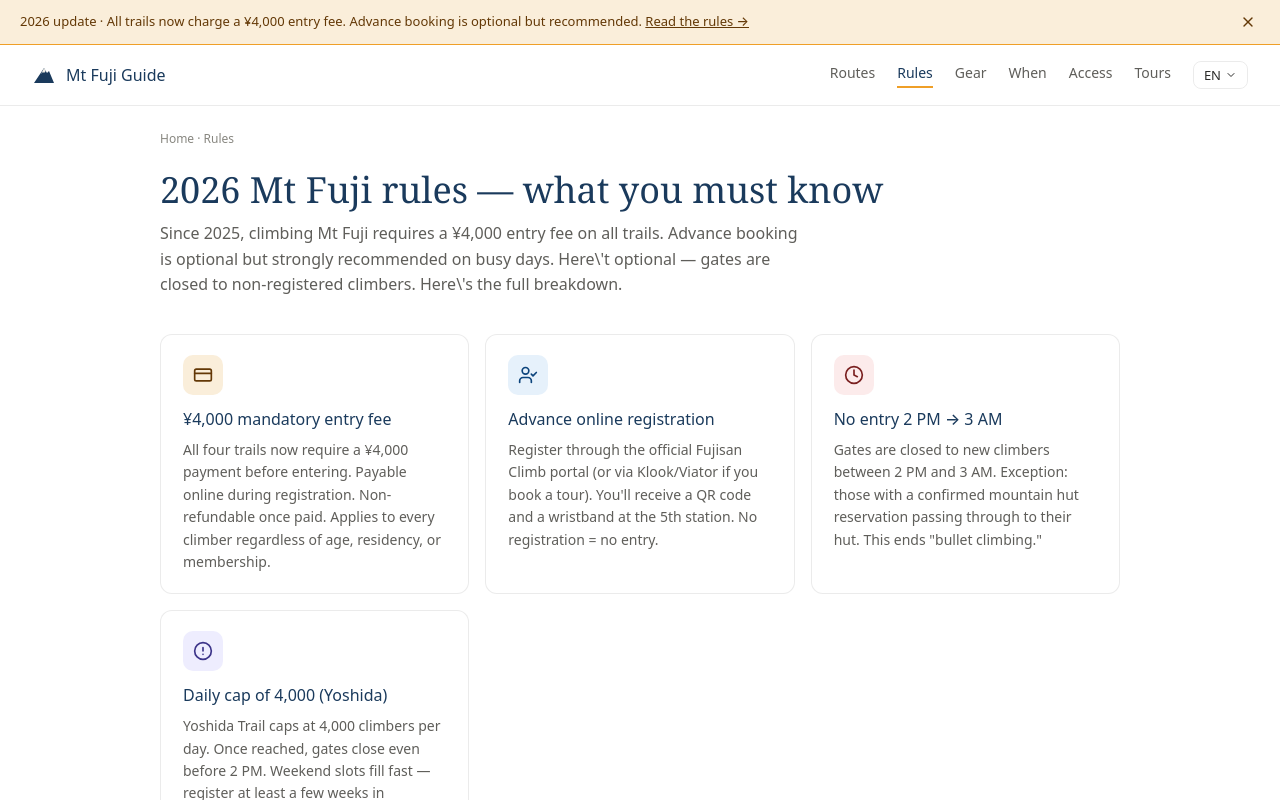
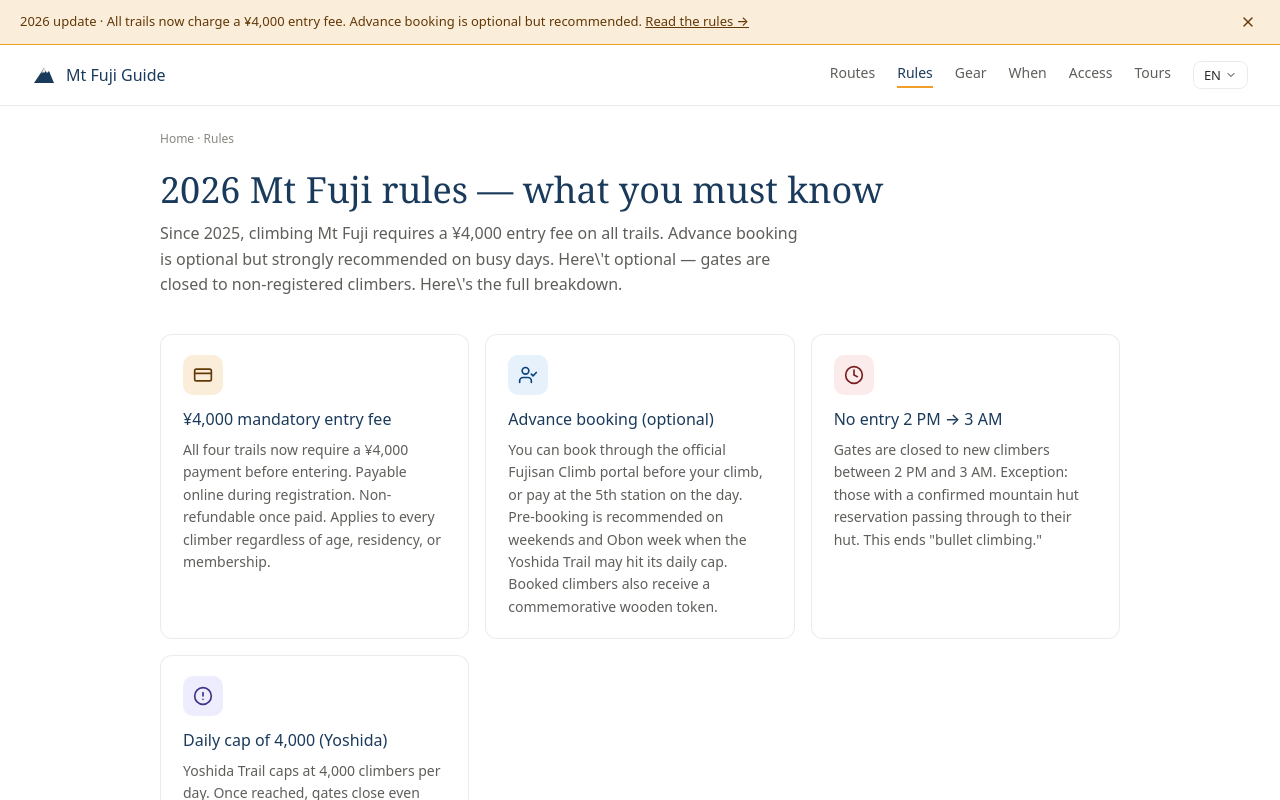
Before and after one commit to okome-haru/mtfuji-guide, a Next.js app: page /rules in a window 1280 px wide. Shown: the top 800 px of the page. Built offline with nearby package versions, Linux system fonts and the light colour scheme; no server answers.

Commit message:
Update page.jsx

```diff
--- a/app/rules/page.jsx
+++ b/app/rules/page.jsx
@@ -22,8 +22,8 @@ const RULES = [
   },
   {
     icon: UserCheck,
-    title: 'Advance online registration',
-    body: 'Register through the official Fujisan Climb portal (or via Klook/Viator if you book a tour). You\'ll receive a QR code and a wristband at the 5th station. No registration = no entry.',
+    title: 'Advance booking (optional)',
+     body: 'You can book through the official Fujisan Climb portal before your climb, or pay at the 5th station on the day. Pre-booking is recommended on weekends and Obon week when the Yoshida Trail may hit its daily cap. Booked climbers also receive a commemorative wooden token.',
     tint: 'blue',
   },
   {
```
